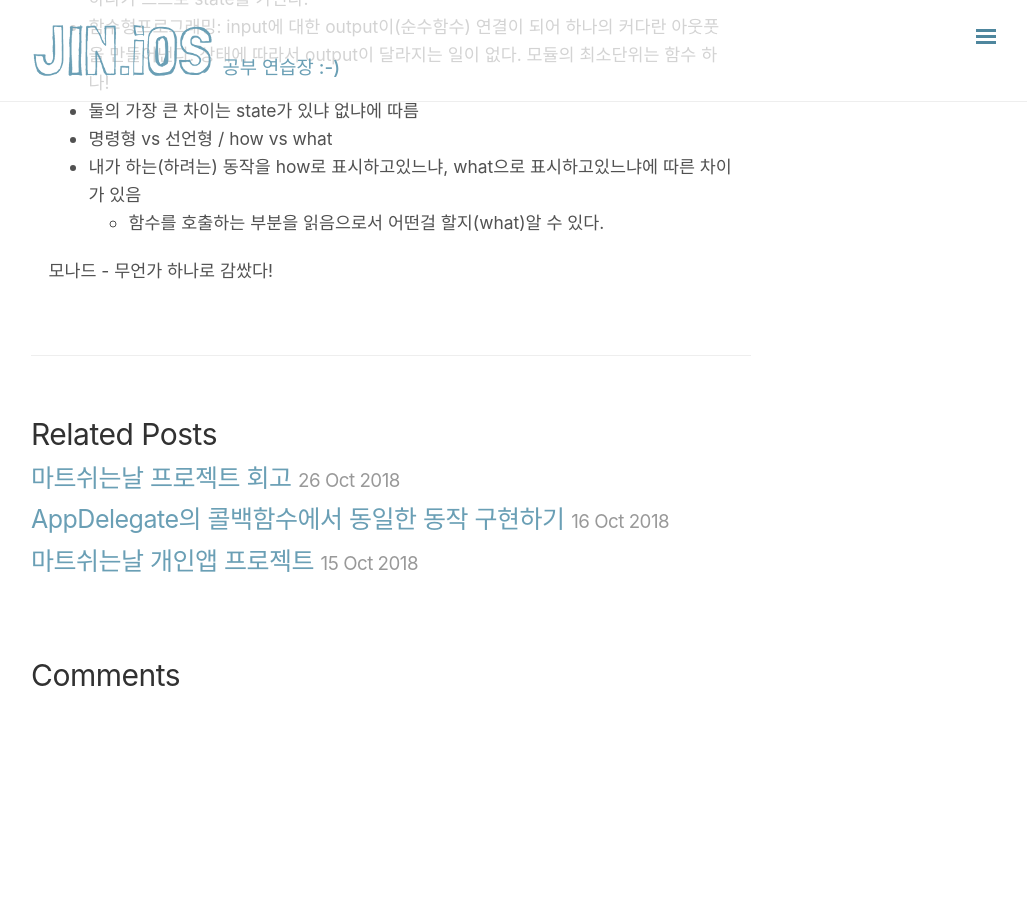
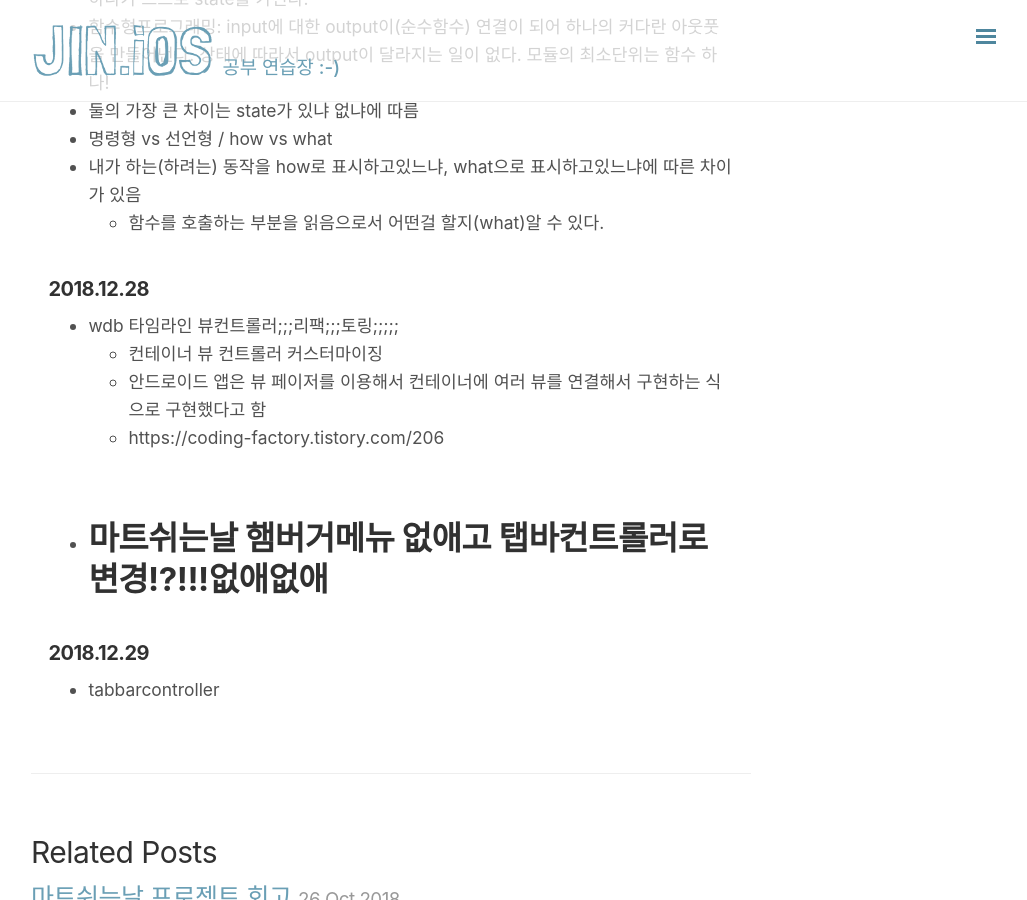
Before and after one commit to jinios/jinios.github.io, a Jekyll site: the page built from _posts/TIL/TIL-2018/2018-12-20-TIL.md, in a window 1280 px wide and 900 px high, scrolled down 673 px. Shown: the whole window, without its empty margins (249-1276 px from the left). Built offline with Jekyll 4.4.1, drawn with Linux system fonts in a browser that asks for light colours; nearby versions of some CDN libraries; our own code applies the rules of GitHub Pages for plain Markdown files; comment, search, counter and statistics services are not loaded; before the commit the page ends 1377 px from its top, so only the background shows below that.

Commit message:
Update posts

```diff
--- a/_posts/TIL/TIL-2018/2018-12-20-TIL.md
+++ b/_posts/TIL/TIL-2018/2018-12-20-TIL.md
@@ -19,4 +19,14 @@
 - 내가 하는(하려는) 동작을 how로 표시하고있느냐, what으로 표시하고있느냐에 따른 차이가 있음
   - 함수를 호출하는 부분을 읽음으로서 어떤걸 할지(what)알 수 있다.
 
-모나드 - 무언가 하나로 감쌌다!
+#### 2018.12.28
+- wdb 타임라인 뷰컨트롤러;;;리팩;;;토링;;;;;
+  - 컨테이너 뷰 컨트롤러 커스터마이징
+  - 안드로이드 앱은 뷰 페이저를 이용해서 컨테이너에 여러 뷰를 연결해서 구현하는 식으로 구현했다고 함
+  - https://coding-factory.tistory.com/206
+- 마트쉬는날 햄버거메뉴 없애고 탭바컨트롤러로 변경!?!!!없애없애
+-
+
+
+#### 2018.12.29
+- tabbarcontroller
```
